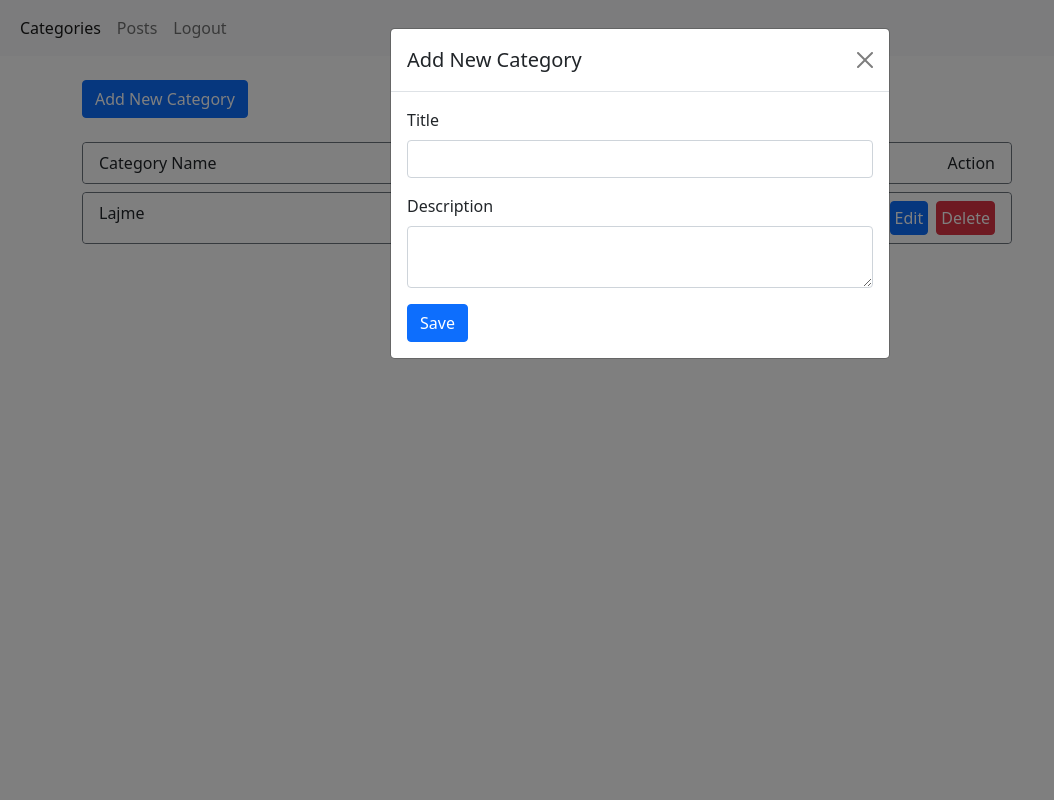
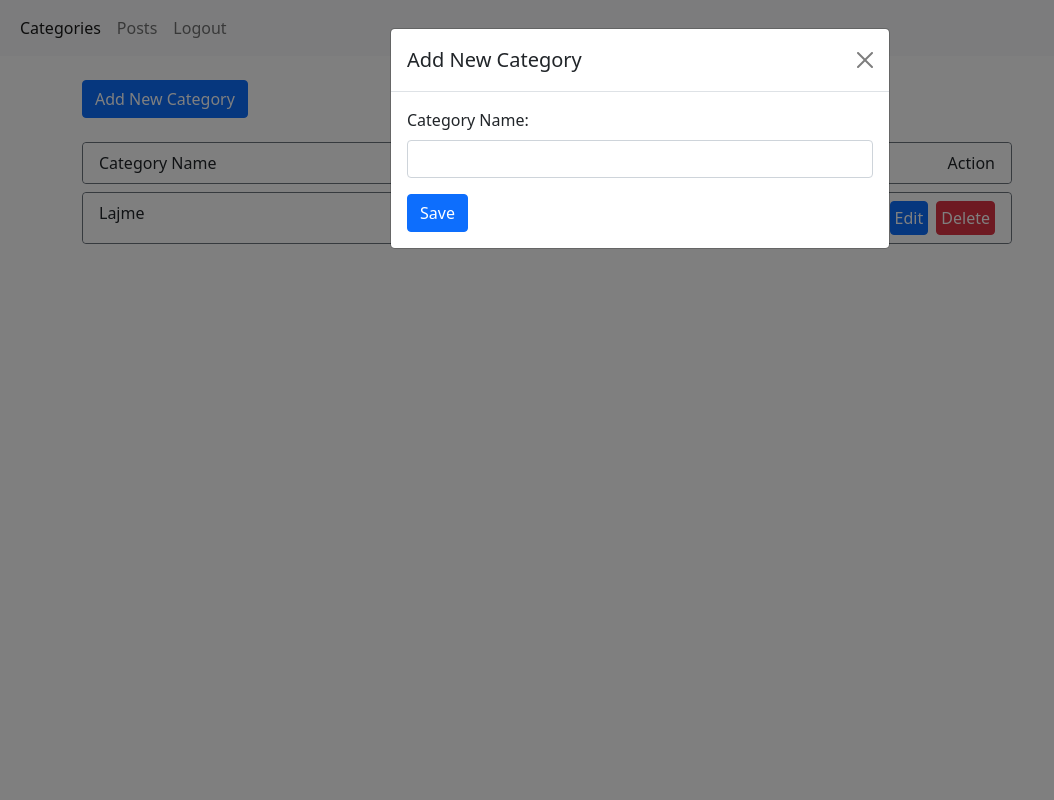
Before and after one commit to esekcacttus/basic-web-development-website-and-cms, a PHP site: page /cms/categories.php in a window 1280 px wide, after a click on "Add New Category". Shown: the whole page, without its empty margins (0-1054 px from the left). Run offline with PHP 8.4, Linux system fonts and the light colour scheme.

Commit message:
Remove description, arrange the ui

```diff
--- a/cms/categories.php
+++ b/cms/categories.php
@@ -1,5 +1,6 @@
 <!DOCTYPE html>
 <html lang="en">
+
 <head>
     <meta charset="UTF-8">
     <meta name="viewport" content="width=device-width, initial-scale=1.0">
@@ -7,6 +8,7 @@
     <script src="https://cdn.jsdelivr.net/npm/bootstrap@5.0.0-beta1/dist/js/bootstrap.bundle.min.js" integrity="sha384-ygbV9kiqUc6oa4msXn9868pTtWMgiQaeYH7/t7LECLbyPA2x65Kgf80OJFdroafW" crossorigin="anonymous"></script>
     <title>Categories</title>
 </head>
+
 <body>
     <nav class="navbar navbar-expand-lg navbar-light bg-light">
         <div class="container-fluid">
@@ -41,14 +43,9 @@
                 <div class="modal-body">
                     <form class="add_task" id="add_task" name="add_category">
                         <div class="mb-3">
-                <label for="exampleInputTitle" class="form-label">Title</label>
-                <input type="text" class="form-control " name="title"  id="title" aria-describedby="titleHelp">
+                            <label for="exampleInputTitle" class="form-label">Category Name:</label>
+                            <input type="text" class="form-control " name="category_name" id="category_name" aria-describedby="titleHelp" />
                             <div id="title_message"></div>
-            </div>
-            <div class="mb-3">
-                <label for="exampleInputDescription" class="form-label">Description</label>
-                <textarea class="form-control" name="description" id="description"  col=4></textarea>
-                <div id="description_message"></div>
                         </div>
                         <button type="button" class="btn btn-primary" id="save_category">Save</button>
                     </form>
@@ -56,7 +53,7 @@
             </div>
         </div>
     </div>
-    <br/>
+    <br />
     <div class="container">
         <ul class=" border border-secondary col-10 list-group list-group-horizontal d-flex justify-content-between">
             <li class="list-group-item border-0">Category Name</li>
@@ -77,4 +74,5 @@
     </div>
 
 </body>
+
 </html>
```
Lines whose indentation alone changed are shown as unchanged.
